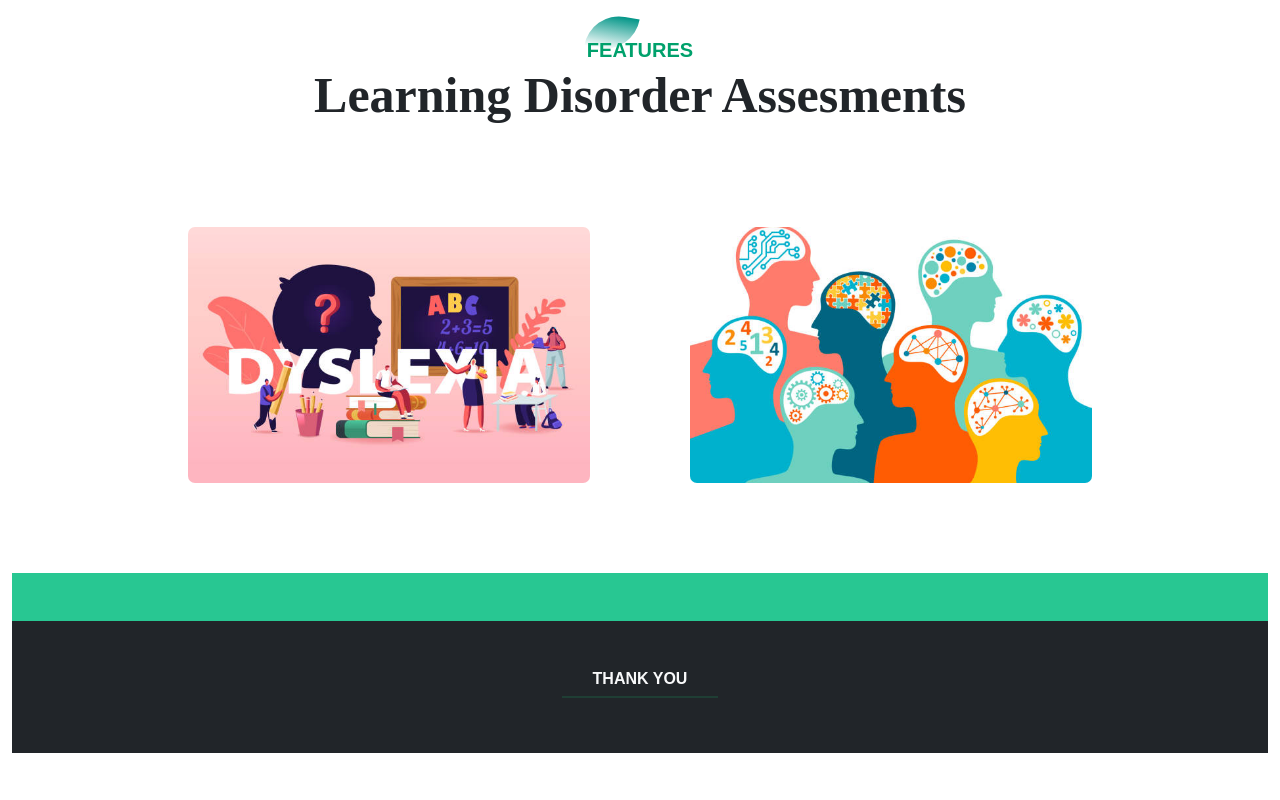
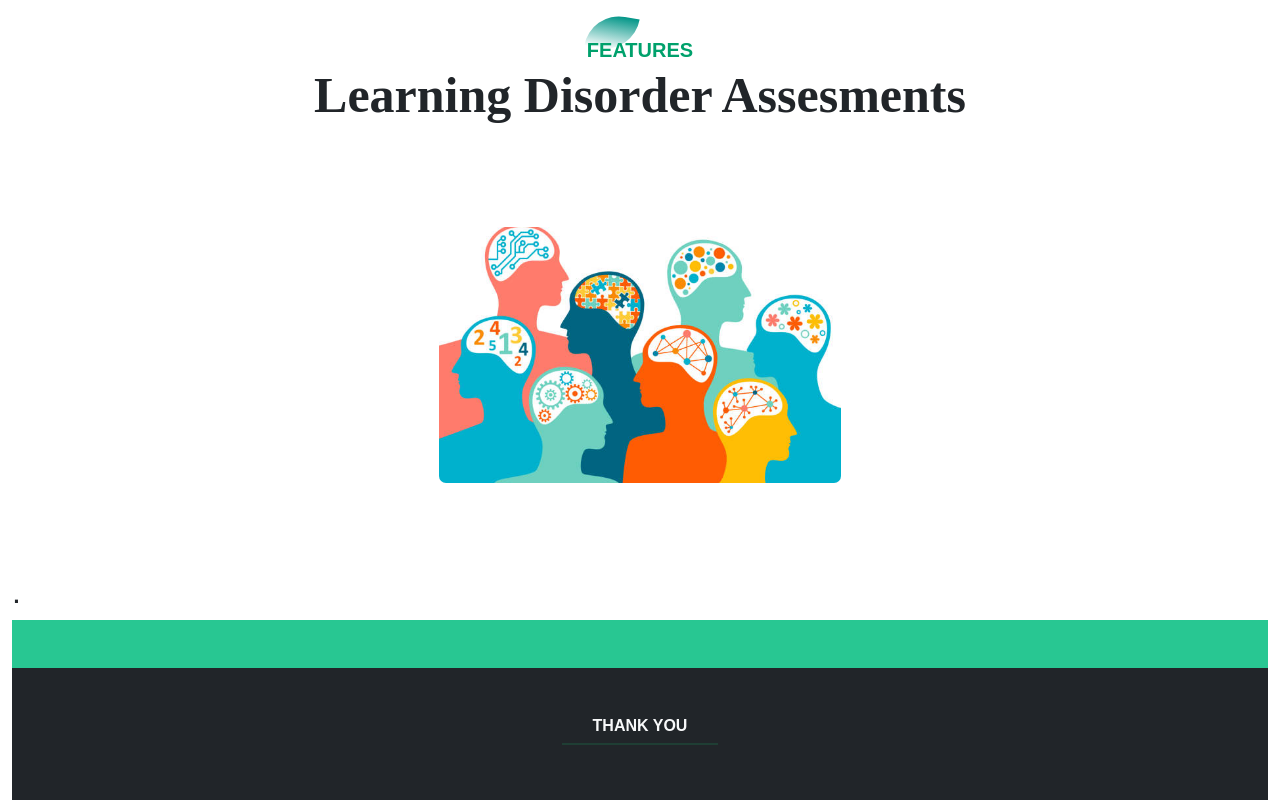
Before and after one commit to Astro3321/greenwood, a React (Create React App) app: page / in a window 1280 px wide. Shown: the part 915-1715 px from the top of the page. Before the commit the page ends 1668 px from the top, so only its background shows below. Built offline with nearby package versions, Linux system fonts and the light colour scheme; no server answers; a web font is replaced by a local one.

Commit message:
changed individual assessment to single

```diff
--- a/src/components/Home.js
+++ b/src/components/Home.js
@@ -10,6 +10,14 @@ export default function Home(props) {
         // backgroundsize: "cover",
         // backgroundposition: "center",
         height: "100vh",
+    };
+
+    const firsttest = {
+        textalign: "center",
+        paddingbottom: "70px",
+        fontsize: "50px",
+      fontfamily: `'Ibarra Real Nova', serif`,
+      fontweight: "bold"
     };
   return (
    <>
@@ -30,14 +38,32 @@ export default function Home(props) {
         <h1>Learning Disorder Assesments</h1>
         <br/> </div>
     <div className="assesment">
+
+               {/* fundamental test hyperlink */}
+
         <div className="assesment-feature">
+            <img src="himages/autism.png" alt="" /><div className="overlay"></div>
+            <div className="discription">
+                <h3>AUTISM</h3>
+                <hr/>
+              <a href="http://127.0.0.1:5500/pages/Autism/autism.html"  className="overlay-link">  <p>This fundamental test is common test for all learning disabilities used to indentify which disorder a student can have to advocate for subsequent test</p></a>
+            </div>
+              {/* <h2>Fundamental Test </h2> */}
+              </div>
+
+
+
+
+
+
+        {/* <div className="assesment-feature">
            <img src="himages/dislexia.png" alt="" /><div className="overlay"></div>
             <div className="discription">
                 <h3>DISLEXIA</h3>
                 <hr/>
                 <a href="http://127.0.0.1:5500/pages/dyslexia/dyslexia.html"  className="overlay-link"> <p style={{marginTop:"10px"}}>Dyslexia is a learning disorder that involves difficulty reading due to problems identifying speech sounds and learning how they relate to letters and words (decoding). Also called reading disability, dyslexia affects areas of the brain that process language.</p></a>
             </div>
-        </div>
+        </div> */}
         {/* <div className="assesment-feature">
             <img src="himages/ADHD.png" alt="" /><div className="overlay"></div>
             <div className="discription">
@@ -59,13 +85,6 @@ export default function Home(props) {
                 <hr/>
              <a href="http://127.0.0.1:5500/pages/dispraxia/dispraxia.html"  className="overlay-link"> <p>Dyspraxia is a brain-based motor disorder.It affects fine and gross motor skills,motor planning and co-ordination </p></a>
             </div></div> */}
-        <div className="assesment-feature">
-            <img src="himages/autism.png" alt="" /><div className="overlay"></div>
-            <div className="discription">
-                <h3>AUTISM</h3>
-                <hr/>
-              <a href="http://127.0.0.1:5500/pages/Autism/autism.html"  className="overlay-link">  <p>Autism spectrum disorder is a condition related to brain development that impacts how a person perceives and socializes with others, causing problems in social interaction and communication. The disorder also includes limited and repetitive patterns of behavior.</p></a>
-            </div></div>
         {/* <div className="assesment-feature">
             <img src="himages/discalculia.png" alt="" /><div className="overlay"></div>
             <div className="discription">
@@ -76,6 +95,8 @@ export default function Home(props) {
 
             </div>
             </section>
+            <h2 style={firsttest}>.</h2>
+
 </>
   )
 }
```
